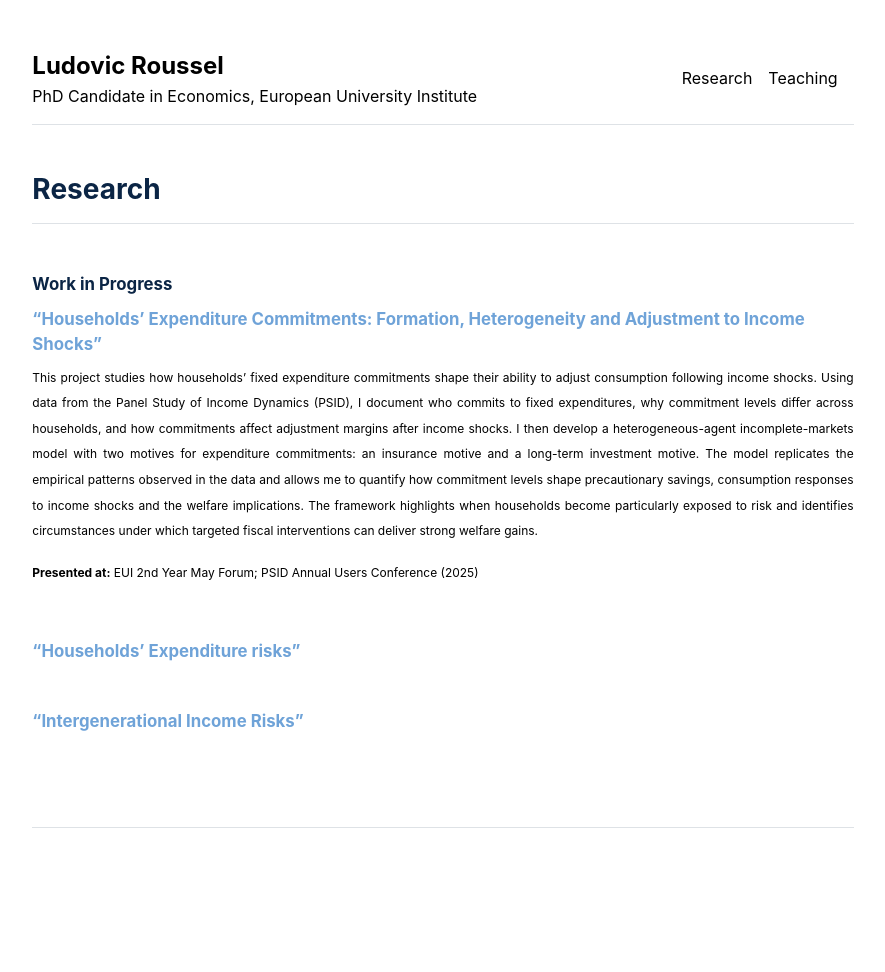
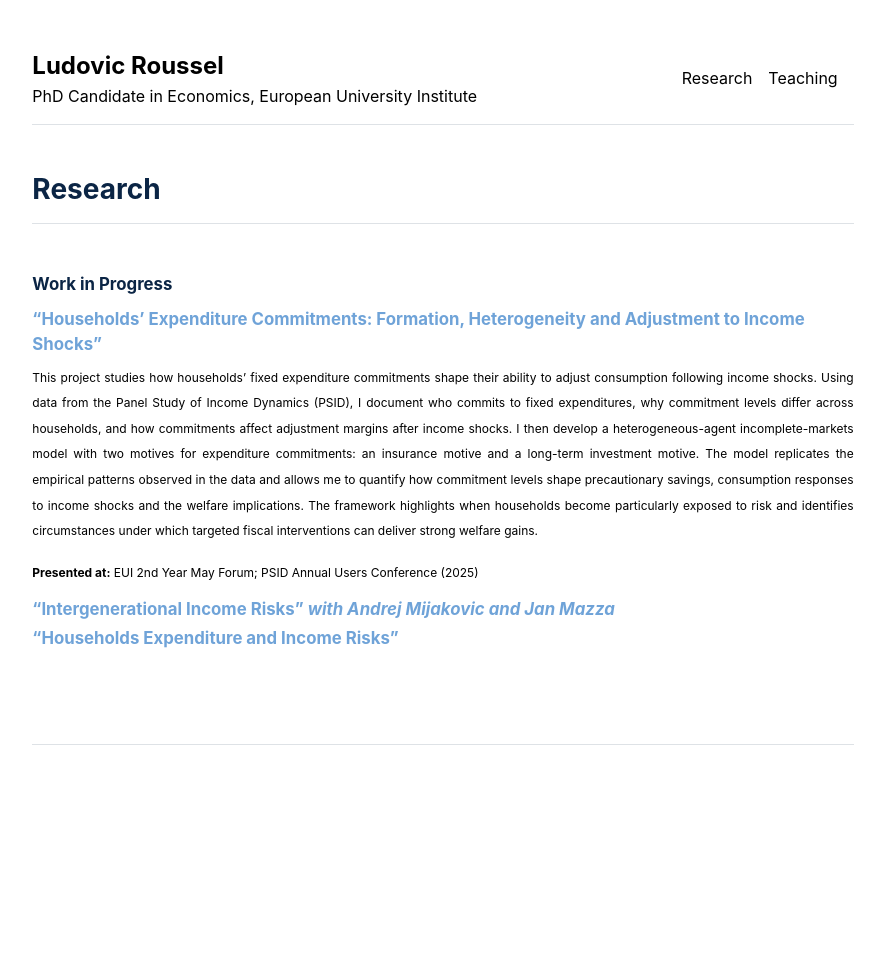
Before and after one commit to LudovicRoussel/ludovicroussel.github.io, a Jekyll site: the page built from Research/Research.md, in a window 1280 px wide. Shown: the whole page, without its empty margins (197-1082 px from the left). Built offline with Jekyll 4.4.1, drawn with Linux system fonts in a browser that asks for light colours; after the commit the page ends 900 px from its top, so only the background shows below that.

Commit message:
Update Research.md

```diff
--- a/Research/Research.md
+++ b/Research/Research.md
@@ -22,14 +22,20 @@ This project studies how households’ fixed expenditure commitments shape their
 </sub>
 </p>
 
-&nbsp;
 <div class="paper-title">
-“Households’ Expenditure risks”
+“Intergenerational Income Risks”
+<em>
+with
+<a href="https://andrejmijakovic.github.io/research/" target="_blank">Andrej Mijakovic</a>
+and
+<a href="https://www.janmazza.com/" target="_blank">Jan Mazza</a>
+</em>
 </div>
 
-&nbsp;
+
 <div class="paper-title">
-“Intergenerational Income Risks”
+“Households Expenditure and Income Risks”
 </div>
 
+
 &nbsp;
```
